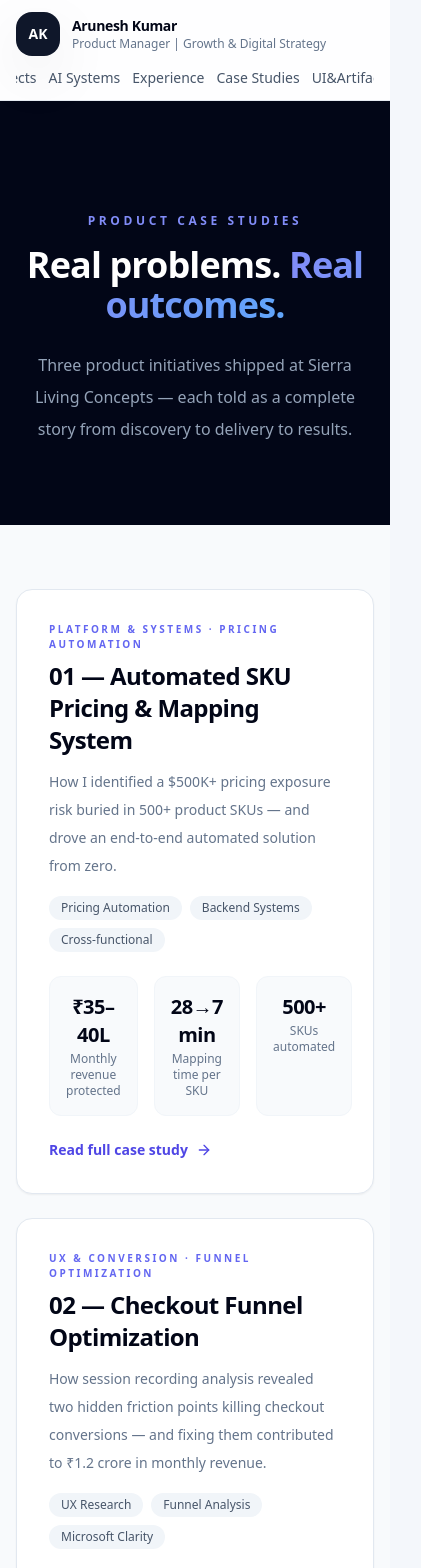
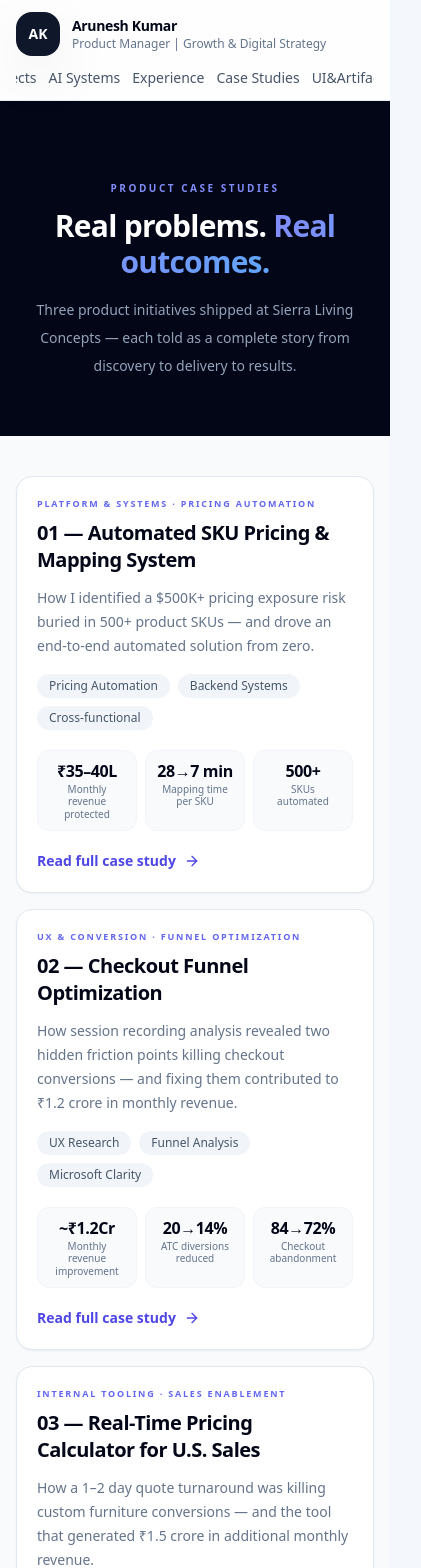
Before and after one commit to aruneshk30/Website, a Next.js app: page /case-studies in a window 390 px wide. Shown: the top 1568 px of the page, 421 px wide, since content can reach past the window. Built offline with nearby package versions, Linux system fonts and the light colour scheme.

Commit message:
Refactor case study page layout and styling

```diff
--- a/app/case-studies/page.tsx
+++ b/app/case-studies/page.tsx
@@ -51,18 +51,18 @@ export default function CaseStudiesPage() {
     <main className="min-h-screen bg-slate-50">
 
       {/* Hero */}
-      <section className="bg-slate-950 px-4 pb-20 pt-28 text-center md:px-6 lg:px-8">
+      <section className="bg-slate-950 px-4 pb-14 pt-20 text-center sm:pb-20 sm:pt-28 md:px-6 lg:px-8">
         <div className="mx-auto max-w-3xl">
-          <p className="mb-4 text-xs font-bold uppercase tracking-[0.3em] text-indigo-400">
+          <p className="mb-3 text-[10px] font-bold uppercase tracking-[0.25em] text-indigo-400 sm:mb-4 sm:text-xs sm:tracking-[0.3em]">
             Product Case Studies
           </p>
-          <h1 className="text-4xl font-bold tracking-tight text-white md:text-5xl lg:text-6xl">
+          <h1 className="text-3xl font-bold tracking-tight text-white sm:text-4xl md:text-5xl lg:text-6xl">
             Real problems.{" "}
             <span className="bg-gradient-to-r from-indigo-400 to-blue-400 bg-clip-text text-transparent">
               Real outcomes.
             </span>
           </h1>
-          <p className="mx-auto mt-6 max-w-xl text-base leading-8 text-slate-400">
+          <p className="mx-auto mt-4 max-w-xl text-sm leading-7 text-slate-400 sm:mt-6 sm:text-base sm:leading-8">
             Three product initiatives shipped at Sierra Living Concepts — each
             told as a complete story from discovery to delivery to results.
           </p>
@@ -70,25 +70,25 @@ export default function CaseStudiesPage() {
       </section>
 
       {/* Cards */}
-      <section className="mx-auto max-w-5xl px-4 py-16 md:px-6 lg:px-8">
-        <div className="flex flex-col gap-6">
+      <section className="mx-auto max-w-5xl px-4 py-10 sm:py-16 md:px-6 lg:px-8">
+        <div className="flex flex-col gap-4 sm:gap-6">
           {caseStudies.map((cs) => (
             <Link
               key={cs.slug}
               href={`/case-studies/${cs.slug}`}
-              className="group rounded-2xl border border-slate-200 bg-white p-8 shadow-sm transition hover:-translate-y-1 hover:shadow-lg hover:border-indigo-200"
+              className="group rounded-2xl border border-slate-200 bg-white p-5 shadow-sm transition hover:-translate-y-1 hover:shadow-lg hover:border-indigo-200 sm:p-8"
             >
-              <div className="flex flex-col gap-6 lg:flex-row lg:items-start lg:justify-between">
+              <div className="flex flex-col gap-5 sm:gap-6 lg:flex-row lg:items-start lg:justify-between">
 
                 {/* Left */}
-                <div className="flex-1">
-                  <p className="mb-2 text-[10px] font-bold uppercase tracking-[0.25em] text-indigo-500">
+                <div className="flex-1 min-w-0">
+                  <p className="mb-2 text-[9px] font-bold uppercase tracking-[0.2em] text-indigo-500 sm:text-[10px] sm:tracking-[0.25em]">
                     {cs.tag}
                   </p>
-                  <h2 className="text-2xl font-bold tracking-tight text-slate-950 md:text-3xl">
+                  <h2 className="text-xl font-bold leading-snug tracking-tight text-slate-950 sm:text-2xl md:text-3xl">
                     {cs.id} — {cs.title}
                   </h2>
-                  <p className="mt-3 max-w-xl text-sm leading-7 text-slate-500">
+                  <p className="mt-3 max-w-xl text-sm leading-6 text-slate-500 sm:leading-7">
                     {cs.brief}
                   </p>
                   <div className="mt-4 flex flex-wrap gap-2">
@@ -104,22 +104,24 @@ export default function CaseStudiesPage() {
                 </div>
 
                 {/* Right — Metrics */}
-                <div className="flex gap-4 lg:flex-col lg:min-w-[180px]">
+                <div className="grid grid-cols-3 gap-2 sm:gap-3 lg:flex lg:flex-col lg:min-w-[180px] lg:gap-4">
                   {cs.metrics.map((m) => (
                     <div
                       key={m.label}
-                      className="flex-1 rounded-xl border border-slate-100 bg-slate-50 p-4 text-center lg:text-left"
+                      className="rounded-xl border border-slate-100 bg-slate-50 p-2.5 text-center sm:p-4 lg:flex-1 lg:text-left"
                     >
-                      <p className="text-xl font-bold tracking-tight text-slate-950">
+                      <p className="text-base font-bold leading-tight tracking-tight text-slate-950 sm:text-xl">
                         {m.value}
                       </p>
-                      <p className="mt-0.5 text-xs text-slate-500">{m.label}</p>
+                      <p className="mt-0.5 text-[10px] leading-tight text-slate-500 sm:text-xs">
+                        {m.label}
+                      </p>
                     </div>
                   ))}
                 </div>
               </div>
 
-              <div className="mt-6 inline-flex items-center gap-2 text-sm font-semibold text-indigo-600">
+              <div className="mt-5 inline-flex items-center gap-2 text-sm font-semibold text-indigo-600 sm:mt-6">
                 Read full case study{" "}
                 <ArrowRight className="h-4 w-4 transition group-hover:translate-x-1" />
               </div>
```
